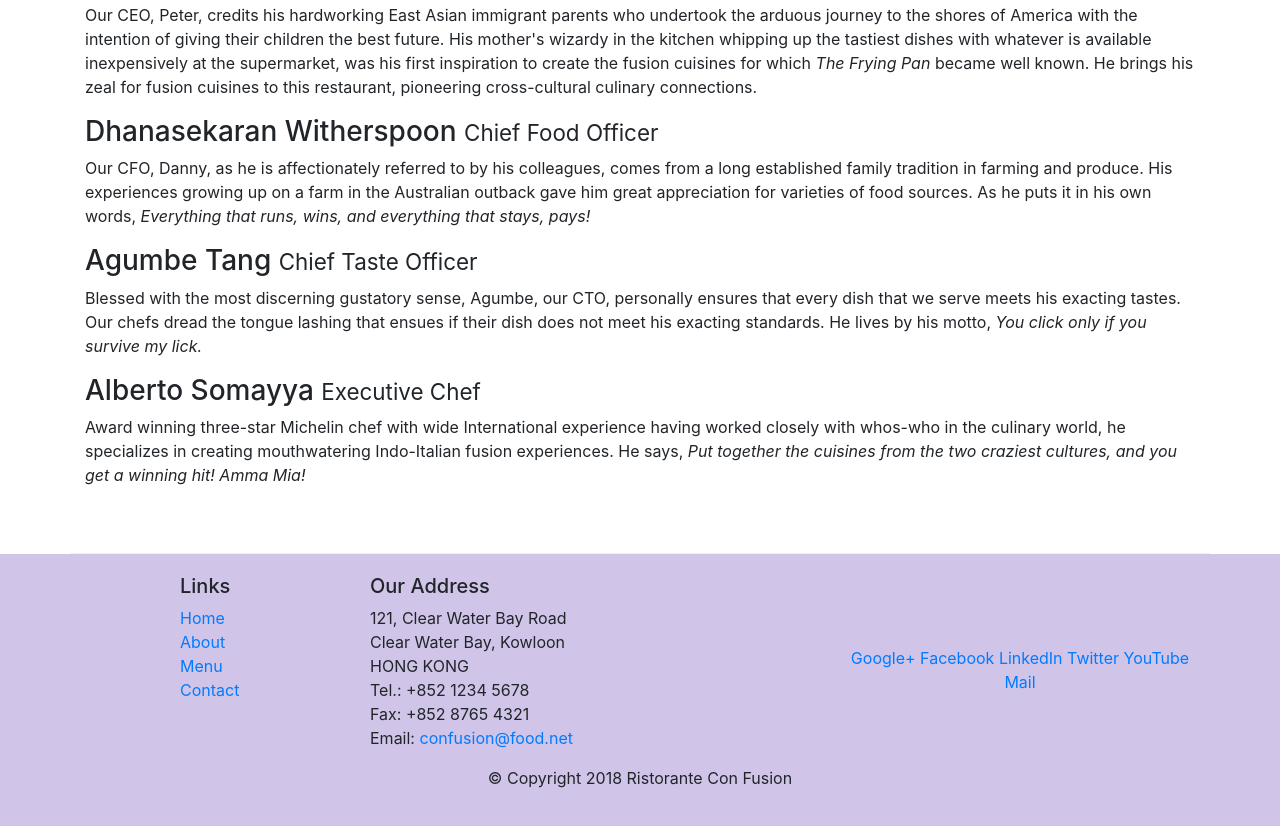
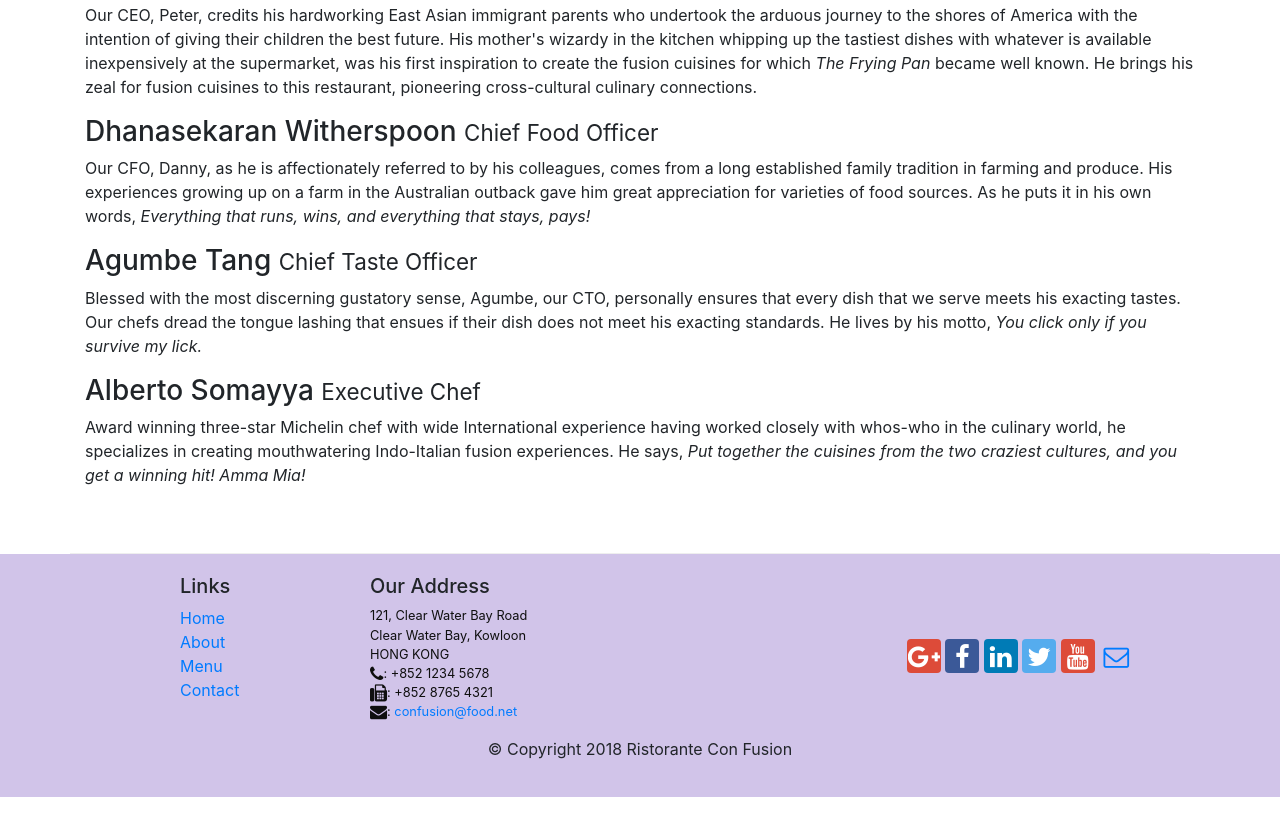
Before and after one commit to lesiukv/confusion, a website: page aboutus.html in a window 1280 px wide. Shown: the part 1000-1826 px from the top of the page. After the commit the page ends 1797 px from the top, so only its background shows below. Drawn offline with nearby package versions, Linux system fonts and the light colour scheme.

Commit message:
Icon Fonts

```diff
--- a/aboutus.html
+++ b/aboutus.html
@@ -6,6 +6,8 @@
     <meta charset="utf-8">
     <meta name="viewport" content="width=device-width, initial-scale=1, shrink-to-fit=no">
     <meta http-equiv="x-ua-compatible" content="ie=edge">
+    <link rel="stylesheet" href="node_modules/font-awesome/css/font-awesome.min.css">
+    <link rel="stylesheet" href="node_modules/bootstrap-social/bootstrap-social.css">
     <link href="css/styles.css" rel="stylesheet">
     <link rel="stylesheet" href="node_modules/bootstrap/dist/css/bootstrap.min.css">
 </head>
@@ -19,10 +21,10 @@
             <a class="navbar-brand" href="./index.html">Ristorante Con Fusion</a>
             <div class="collapse navbar-collapse" id="Navbar">
                 <ul class="navbar-nav mr-auto">
-                    <li class="nav-item"><a class="nav-link" href="./index.html">Home</a></li>
-                    <li class="nav-item active"><a class="nav-link" href="./aboutus.html">About</a></li>
-                    <li class="nav-item"><a class="nav-link" href="#">Menu</a></li>
-                    <li class="nav-item"><a class="nav-link" href="#">Contact</a></li>
+                    <li class="nav-item"><a class="nav-link" href="./index.html"><span class="fa fa-home fa-lg"></span> Home</a></li>
+                    <li class="nav-item active"><a class="nav-link" href="#"><span class="fa fa-info fa-lg"></span> About</a></li>
+                    <li class="nav-item"><a class="nav-link" href="#"><span class="fa fa-list fa-lg"></span> Menu</a></li>
+                    <li class="nav-item"><a class="nav-link" href="#"><span class="fa fa-address-card fa-lg"></span> Contact</a></li>
                 </ul>
             </div>
         </div>
@@ -123,20 +125,21 @@
                         121, Clear Water Bay Road<br>
                         Clear Water Bay, Kowloon<br>
                         HONG KONG<br>
-                        Tel.: +852 1234 5678<br>
-                        Fax: +852 8765 4321<br>
-                        Email: <a href="mailto:confusion@food.net">confusion@food.net</a>
+                        <i class="fa fa-phone fa-lg"></i>: +852 1234 5678<br>
+                        <i class="fa fa-fax fa-lg"></i>: +852 8765 4321<br>
+                        <i class="fa fa-envelope fa-lg"></i>:
+                        <a href="mailto:confusion@food.net">confusion@food.net</a>
                     </address>
                 </div>
 
                 <div class="col-12 col-sm-4 align-self-center">
                     <div class="text-center">
-                        <a href="http://google.com/+">Google+</a>
-                        <a href="http://www.facebook.com/profile.php?id=">Facebook</a>
-                        <a href="http://www.linkedin.com/in/">LinkedIn</a>
-                        <a href="http://twitter.com/">Twitter</a>
-                        <a href="http://youtube.com/">YouTube</a>
-                        <a href="mailto:">Mail</a>
+                        <a class="btn btn-social-icon btn-google" href="http://google.com/+"><i class="fa fa-google-plus"></i></a>
+                        <a class="btn btn-social-icon btn-facebook" href="http://www.facebook.com/profile.php?id="><i class="fa fa-facebook"></i></a>
+                        <a class="btn btn-social-icon btn-linkedin" href="http://www.linkedin.com/in/"><i class="fa fa-linkedin"></i></a>
+                        <a class="btn btn-social-icon btn-twitter" href="http://twitter.com/"><i class="fa fa-twitter"></i></a>
+                        <a class="btn btn-social-icon btn-google" href="http://youtube.com/"><i class="fa fa-youtube"></i></a>
+                        <a class="btn btn-social-icon" href="mailto:"><i class="fa fa-envelope-o"></i></a>
                     </div>
                 </div>
             </div>
--- a/css/styles.css
+++ b/css/styles.css
@@ -16,7 +16,7 @@
     padding: 20px 0px 20px 0px;
 }
 
-.address{
+address {
     font-size:80%;
     margin:0px;
     color:#0f0f0f;
@@ -29,7 +29,7 @@ header.jumbotron {
     color:floralwhite;
 }
 
-body{
+body {
     padding: 50px 0px 0px 0px;
     z-index:0;
 }
--- a/package.json
+++ b/package.json
@@ -15,6 +15,8 @@
   },
   "dependencies": {
     "bootstrap": "^4.0.0",
+    "bootstrap-social": "^5.1.1",
+    "font-awesome": "^4.7.0",
     "jquery": "^3.3.1",
     "popper.js": "^1.12.9"
   }
```
Also changed, not shown: index.html (+17 -14 lines), 1 other file.
